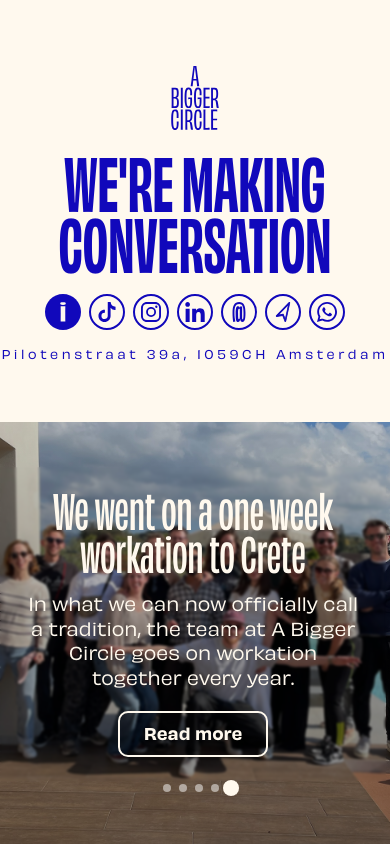
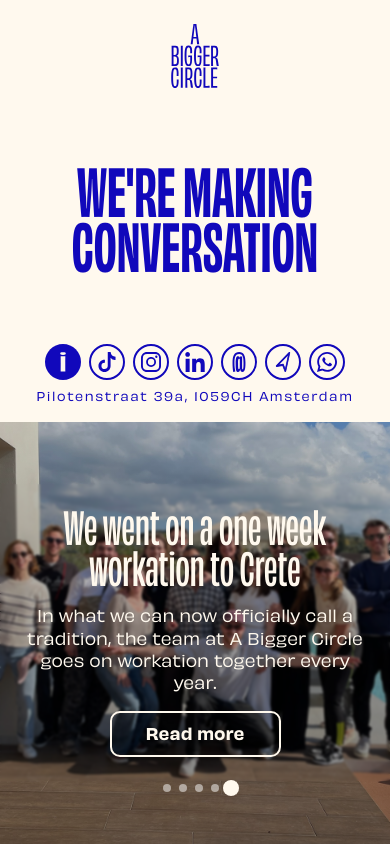
Before and after one commit to TanPham0000/ABC, a PHP site: page / in a window 390 px wide. Run offline with PHP 8.4, Linux system fonts and the light colour scheme.

Commit message:
Font size

```diff
--- a/css/carousel.css
+++ b/css/carousel.css
@@ -30,6 +30,7 @@
   height: 100%;
   width: 100%;
   flex-shrink: 0;
+  gap: 2rem;
   display: flex;
   flex-direction: column;
   justify-content: center;
@@ -52,6 +53,12 @@
   z-index: 1;
 }
 
+video {
+  width: 100%;
+  object-fit: contain;
+  object-position: center;
+}
+
 .carousel-slide img {
   width: 100%;
   height: 100%;
@@ -61,6 +68,9 @@
 
 /* ===== Slide Content ===== */
 .carousel-slide figcaption {
+  display: flex;
+  flex-direction: column;
+  gap: 1rem;
   position: absolute;
   bottom: 2rem;
   right: 1%;
@@ -72,15 +82,31 @@
   z-index: 2;
 }
 
+.read-more {
+  padding: 0.5rem 1.5rem;
+  font-family: 'Obviously Semibold', sans-serif;
+  font-size: 1rem;
+  color: var(--secondary);
+  background: transparent;
+  border: 2px solid var(--secondary);
+  border-radius: 10px;
+  transition: var(--transition);
+  align-self: flex-end;
+  width: 50%;
+}
+
+.read-more:hover {
+  color: var(--primary);
+  background: var(--secondary);
+}
+
 .carousel-slide h2 {
-  margin-bottom: 1rem;
   line-height: 0.9;
-  font-size: clamp(7.4rem, 10vw, 8rem);
+  font-size: clamp(4rem, 5vw, 8rem);
 }
 
 .carousel-slide p {
-  margin-bottom: 1.2rem;
-  font-size: 1.1rem;
+  font-size: clamp(1rem, 1.5vw, 1.5rem);
   line-height: 1.4;
 }
 
@@ -161,14 +187,35 @@
     display: none;
   }
 
+  .read-more {
+    align-self: center;
+    text-wrap: nowrap;
+  }
+
   .carousel-slide figcaption {
     text-align: center;
     left: 0;
     bottom: 15%;
+    right: 0;
     margin-left: 0;
   }
 
   .carousel-slide h2 {
-    font-size: 3rem;
+    font-size: clamp(4rem, 10vw, 6rem);
+  }
+  .carousel-slide p {
+    font-size: 16px;
+  }
+
+}
+
+@media (max-width: 480px) {
+  .carousel-slide h2 {
+    font-size: 45px;
+  }
+
+  address {
+    font-size: 0.5rem;
+    letter-spacing: 0.1rem;
   }
 }
--- a/css/icons.css
+++ b/css/icons.css
@@ -169,7 +169,7 @@ body.night-mode .info-icon:hover .i-icon{
    .social-nav {
      align-items: center;
      flex-direction: column-reverse;
-     gap: 1rem;
+     gap: 10px;
    }
    .close-button {
     width: 44px;
@@ -192,10 +192,10 @@ body.night-mode .info-icon:hover .i-icon{
 
 @media (max-width: 480px) {
     .social-nav {
-        flex-wrap: wrap;
-        justify-content: center;
-        gap: 0;
-        align-content: center;
+      flex-wrap: wrap;
+      justify-content: center;
+      gap: 0;
+      align-content: center;
     }
 
     .social-link, .info-icon {
--- a/css/overlay.css
+++ b/css/overlay.css
@@ -129,7 +129,7 @@ body.night-mode .social-nav address {
   display: flex;
   justify-content: space-between;
   align-items: center;
-  margin-top: 1rem;
+  margin-top: 0.5rem;
 }
 
 /* ===== Responsive Styles ===== */
--- a/css/styles.css
+++ b/css/styles.css
@@ -78,7 +78,7 @@ main {
 h1 {
   color: var(--primary);
   font-family: 'Obviously Bold', sans-serif;
-  font-size: clamp(6.8rem, 10vw, 12rem);
+  font-size: clamp(6.5rem, 10vw, 12rem);
   line-height: 0.85;
   text-transform: uppercase;
   animation: fadeIn 0.8s ease-out forwards;
@@ -89,8 +89,7 @@ h1 {
 h2 {
   font-family: 'Obviously condensed semibold', sans-serif;
   color: var(--secondary);
-  font-size: 5rem;
-  margin-bottom: 1rem;
+  font-size: 3rem;
   transition: all 0.3s ease;
 }
 
@@ -252,11 +231,8 @@ header {
     display: none;
   }
 
-  .nav-arrows {
-    display: none;
-  }
-
   h1 {
+    font-size: clamp(6rem, 10vw, 10rem);
     text-align: center;
   }
 
@@ -276,8 +252,8 @@ header {
 
   .inner-container {
     height: 100%;
-
-  }
+    padding: 0 1rem 0 1rem;
+    }
 
   .left-text {
     font-size: clamp(2.5rem, 8vw, 4rem);
@@ -300,9 +276,9 @@ header {
   }
 }
 
-@media (max-width: 478px) {
-  .left {
-    padding: 1rem;
+@media (max-width: 420px) {
+  .inner-container {
+    padding: 0 1em 0 1em;
   }
 
   .left-text {
@@ -310,7 +286,11 @@ header {
   }
 
   h1 {
-    font-size: clamp(4.5rem, 10vw, 8rem);
+    font-size: clamp(65px, 6vw, 75px);
+  }
+
+  address {
+    font-size: 0.6rem;
   }
 
   .hero-image figcaption {
--- a/index.html
+++ b/index.html
@@ -194,7 +194,7 @@
       </section>
 
       <!-- Overlay content -->
-      <section class="overlay" id="crete-overlay">
+      <section class="overlay" id="crete-overlay" role="dialog">
         <div class="overlay-split">
           <!-- LEFT PANEL -->
           <section class="overlay-left">
```
Also changed, not shown: other parts of css/styles.css (+5 -25 lines).
